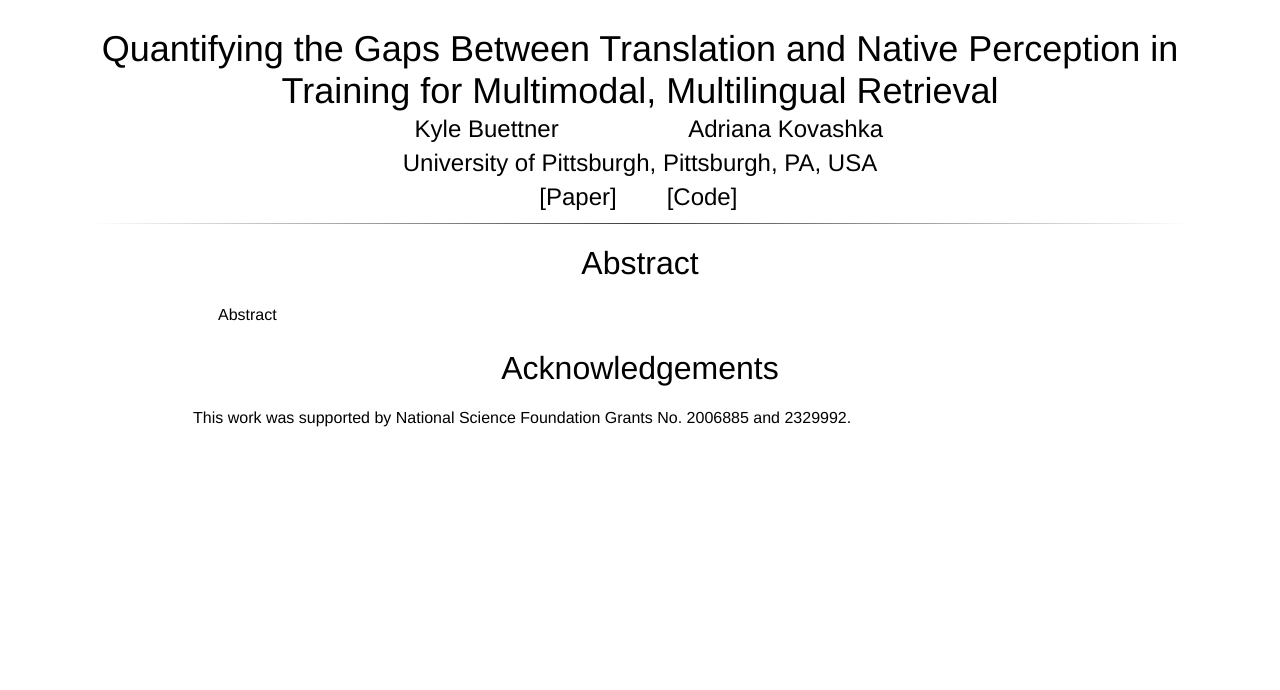
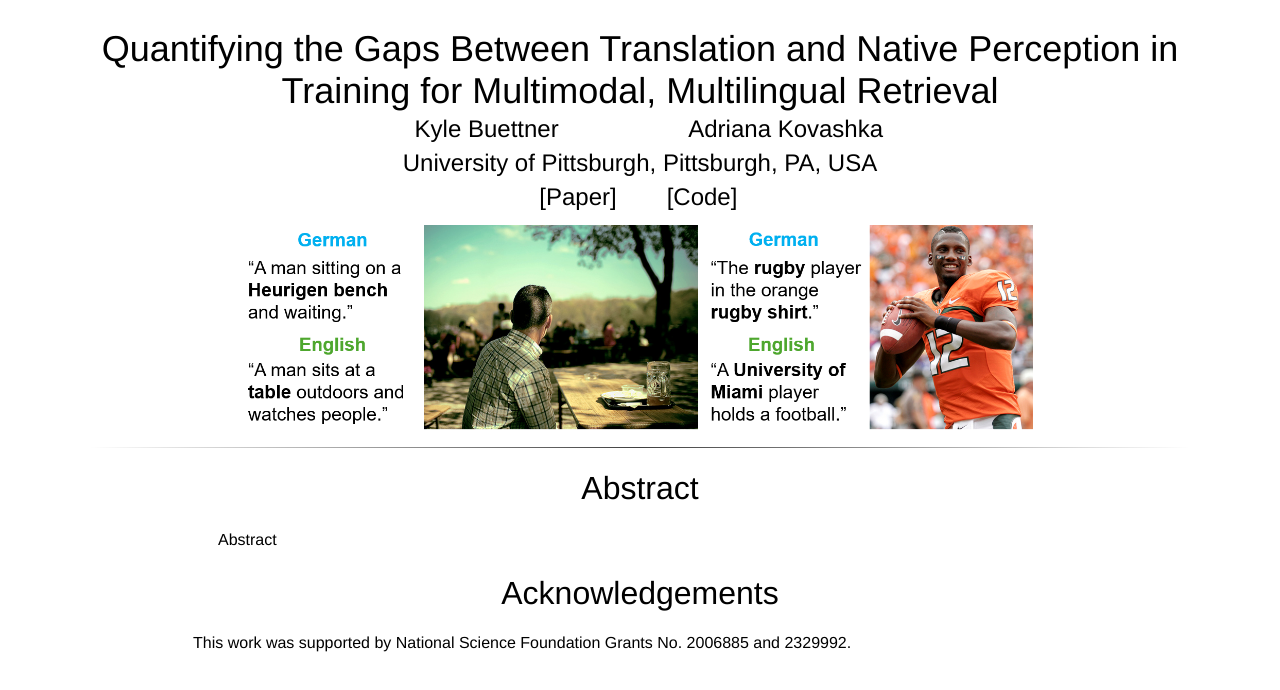
Before and after one commit to krbuettner/MultilingualRetrievalStudy, a plain HTML site: page index.html in a window 1280 px wide. Drawn offline with Linux system fonts and the light colour scheme; a script that the page names is missing.

Commit message:
added intro img

```diff
--- a/index.html
+++ b/index.html
@@ -180,6 +180,18 @@
 		</table>
 	</center>
 
+	<center>
+		<table align=center width=850px>
+			<tr>
+				<td width=260px>
+					<center>
+						<img class="round" style="width:800px" src="./resources/intro_fig_emnlp_2.PNG"/>
+					</center>
+				</td>
+			</tr>
+		</table>
+	</center>
+
 
 	<hr>
 
```
Also changed, not shown: resources/intro_fig_emnlp_2.PNG (added), resources/method_diagram.png (deleted), resources/method_diagram2.png (deleted).
